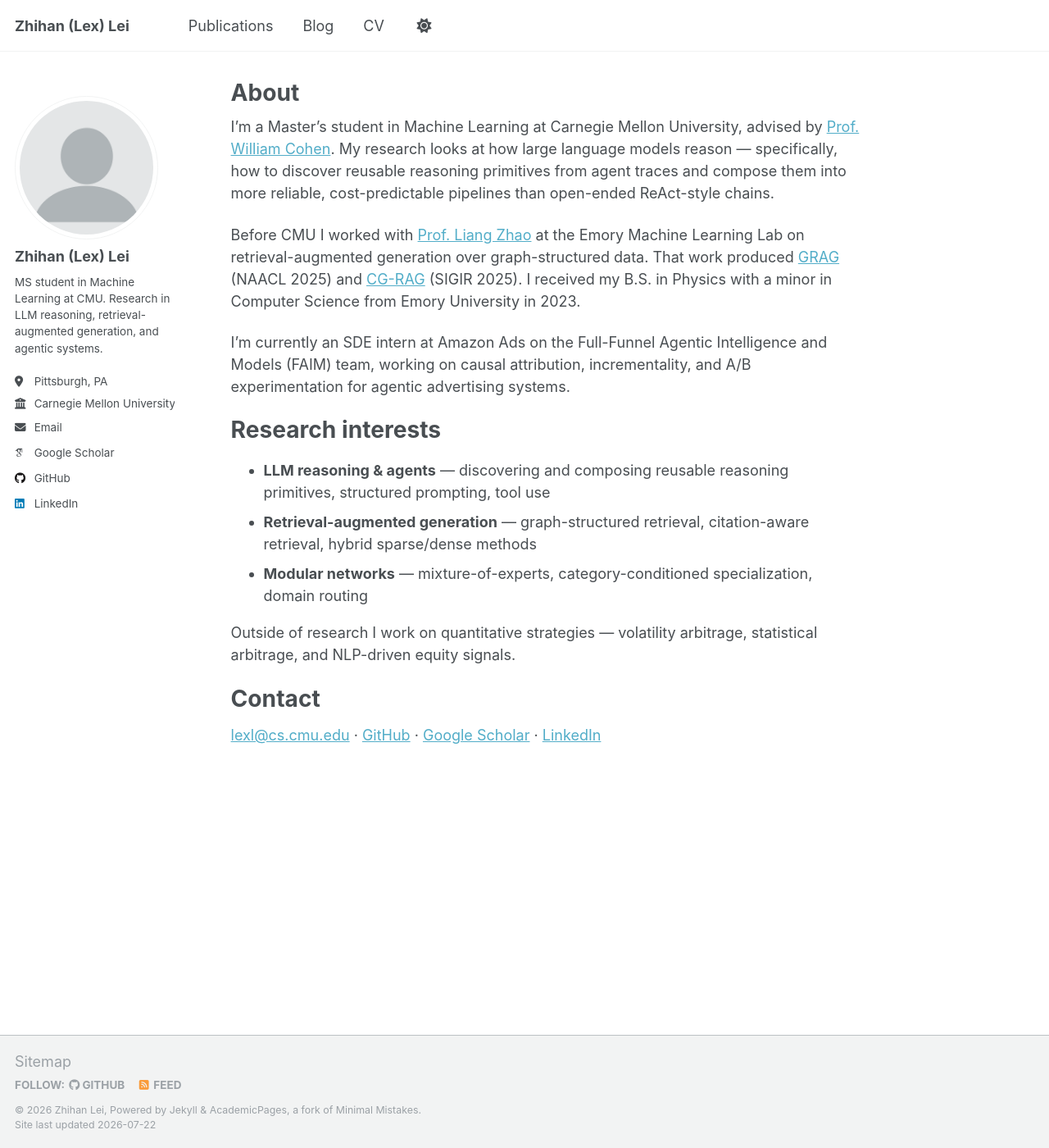
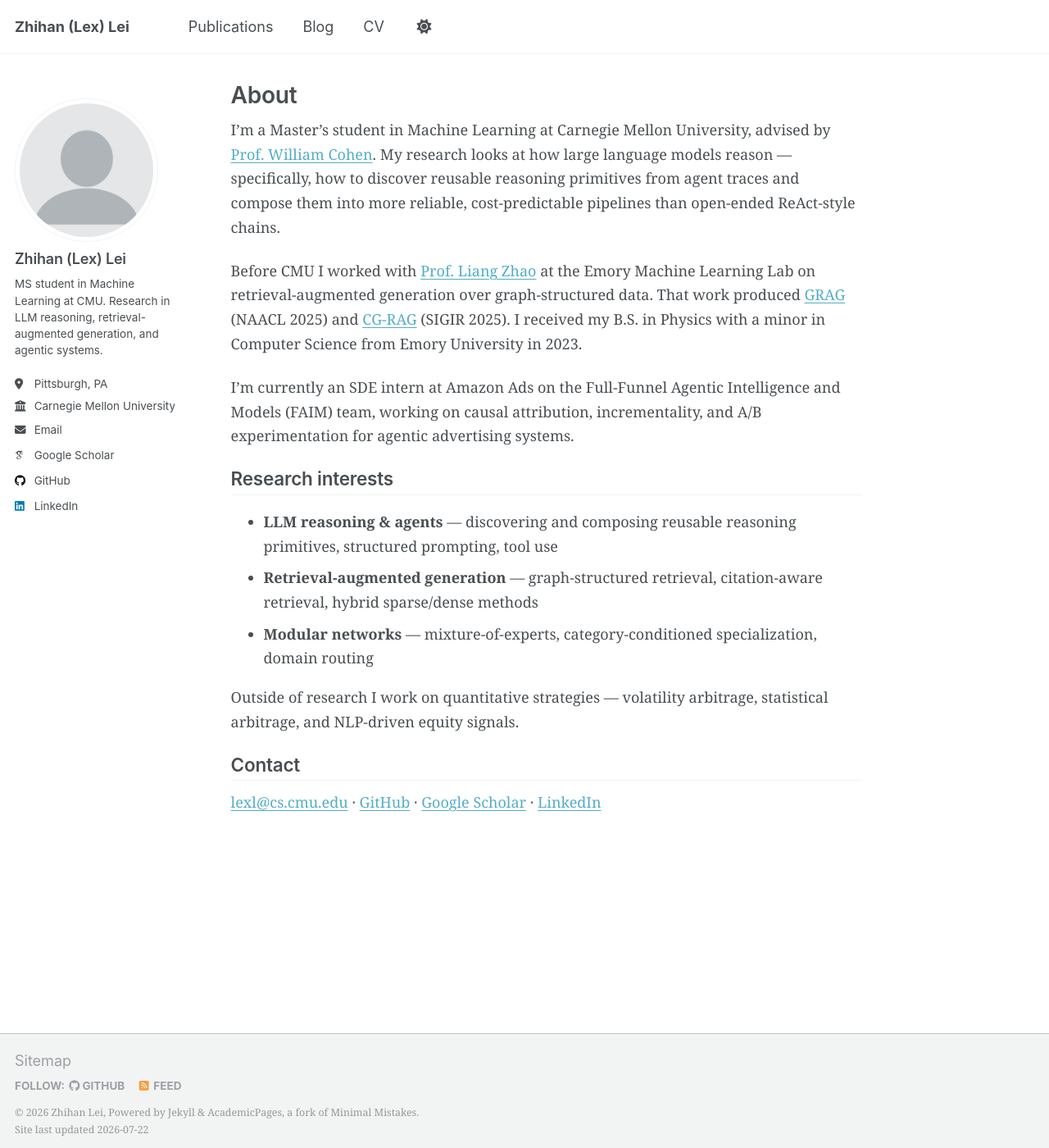
Before and after one commit to lexilei/lexilei.github.io, a Jekyll site: the page built from _pages/about.md, in a window 1280 px wide and 1400 px high. Shown: the whole window at 82% size. Built offline with Jekyll 4.4.1, drawn with Linux system fonts in a browser that asks for light colours; some web fonts are replaced; a script that is not in the unit is left out.

Commit message:
Restyle typography: Charter serif body, sans headings, hairline section rules

```diff
--- /dev/null
+++ b/_sass/_custom.scss
@@ -0,0 +1,76 @@
+/* ==========================================================================
+   PERSONAL RESTYLE
+   Overrides applied on top of the AcademicPages defaults. Imported last
+   from assets/css/main.scss so plain selectors here win the cascade.
+   ========================================================================== */
+
+body {
+  line-height: 1.65;
+}
+
+h1, h2, h3, h4, h5, h6 {
+  font-weight: 600;
+  letter-spacing: -0.01em;
+}
+
+/* Page titles ("About", post titles) render smaller than the theme default */
+.page__title {
+  font-size: $type-size-3;
+}
+
+/* Section headings inside page content (about.md/cv.md use h1-level rules) */
+.page__content {
+  h1, h2 {
+    font-size: $type-size-4;
+    padding-bottom: 0.25em;
+    border-bottom: 1px solid var(--global-border-color);
+  }
+
+  h3 {
+    font-size: 1.05em;
+  }
+
+  a {
+    text-underline-offset: 3px;
+    text-decoration-thickness: 1px;
+  }
+}
+
+/* Same heading treatment on archive-layout pages (CV, publications) */
+.archive {
+  h1:not(.page__title) {
+    font-size: $type-size-4;
+    padding-bottom: 0.25em;
+    border-bottom: 1px solid var(--global-border-color);
+  }
+}
+
+/* Brand-black GitHub icon is invisible on the dark background */
+html[data-theme="dark"] {
+  .fa-github,
+  .fa-github-alt,
+  .fa-github-square {
+    color: var(--global-text-color);
+  }
+}
+
+/* Sidebar bio in sans, matching the UI chrome */
+.author__content,
+.author__urls-wrapper {
+  font-family: $sans-serif;
+}
+
+.page__footer {
+  font-family: $sans-serif;
+
+  footer {
+    margin-top: 1em;
+    margin-bottom: 1em;
+  }
+}
+
+.page__footer-copyright {
+  font-size: $type-size-7;
+  color: var(--global-text-color);
+  opacity: 0.55;
+}
--- a/_sass/_themes.scss
+++ b/_sass/_themes.scss
@@ -16,7 +16,8 @@ $indent-var                 : 1.3em;
 /* System typefaces */
 $serif                      : Georgia, Times, serif;
 $sans-serif                 : -apple-system, ".SFNSText-Regular", "San Francisco", "Roboto", "Segoe UI", "Helvetica Neue", "Lucida Grande", Arial, sans-serif;
-$monospace                  : Monaco, Consolas, "Lucida Console", monospace;
+$monospace                  : ui-monospace, "SF Mono", Menlo, Consolas, monospace;
+$body-serif                 : Charter, "Bitstream Charter", "Sitka Text", Cambria, Georgia, serif;
 
 /* Sans serif typefaces */
 $sans-serif-narrow          : $sans-serif;
@@ -39,9 +40,9 @@ $type-size-6                : 0.75em;   // ~12px
 $type-size-7                : 0.6875em; // ~11px
 $type-size-8                : 0.625em;  // ~10px
 
-$global-font-family         : $sans-serif;
+$global-font-family         : $body-serif;
 $header-font-family         : $sans-serif;
-$caption-font-family        : $serif;
+$caption-font-family        : $body-serif;
 
 /* ==========================================================================
    Breakpoints
--- a/assets/css/main.scss
+++ b/assets/css/main.scss
@@ -38,5 +38,7 @@
 
     "vendor/font-awesome/fontawesome",
     "vendor/font-awesome/solid",
-    "vendor/font-awesome/brands"
+    "vendor/font-awesome/brands",
+
+    "custom"
 ;
```
